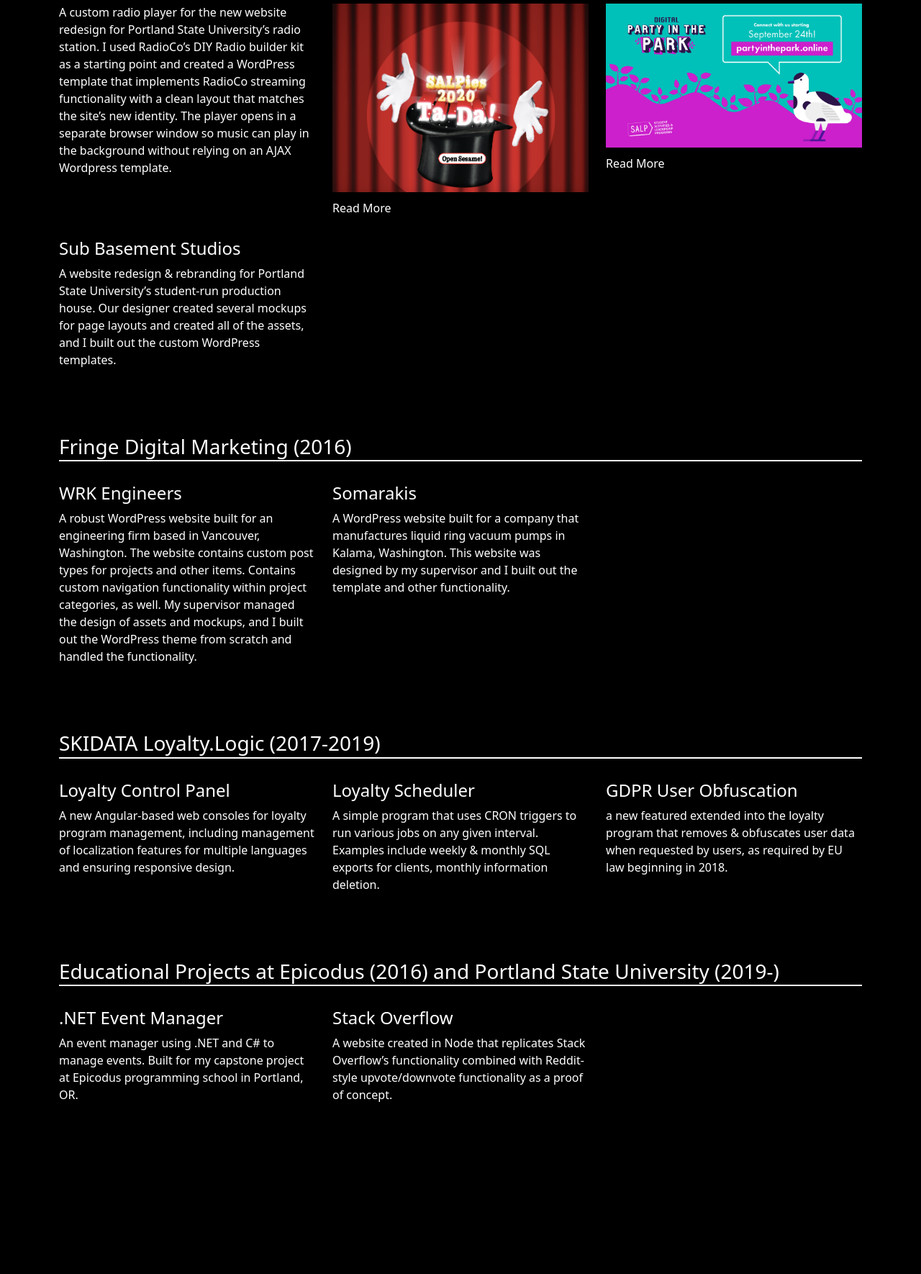
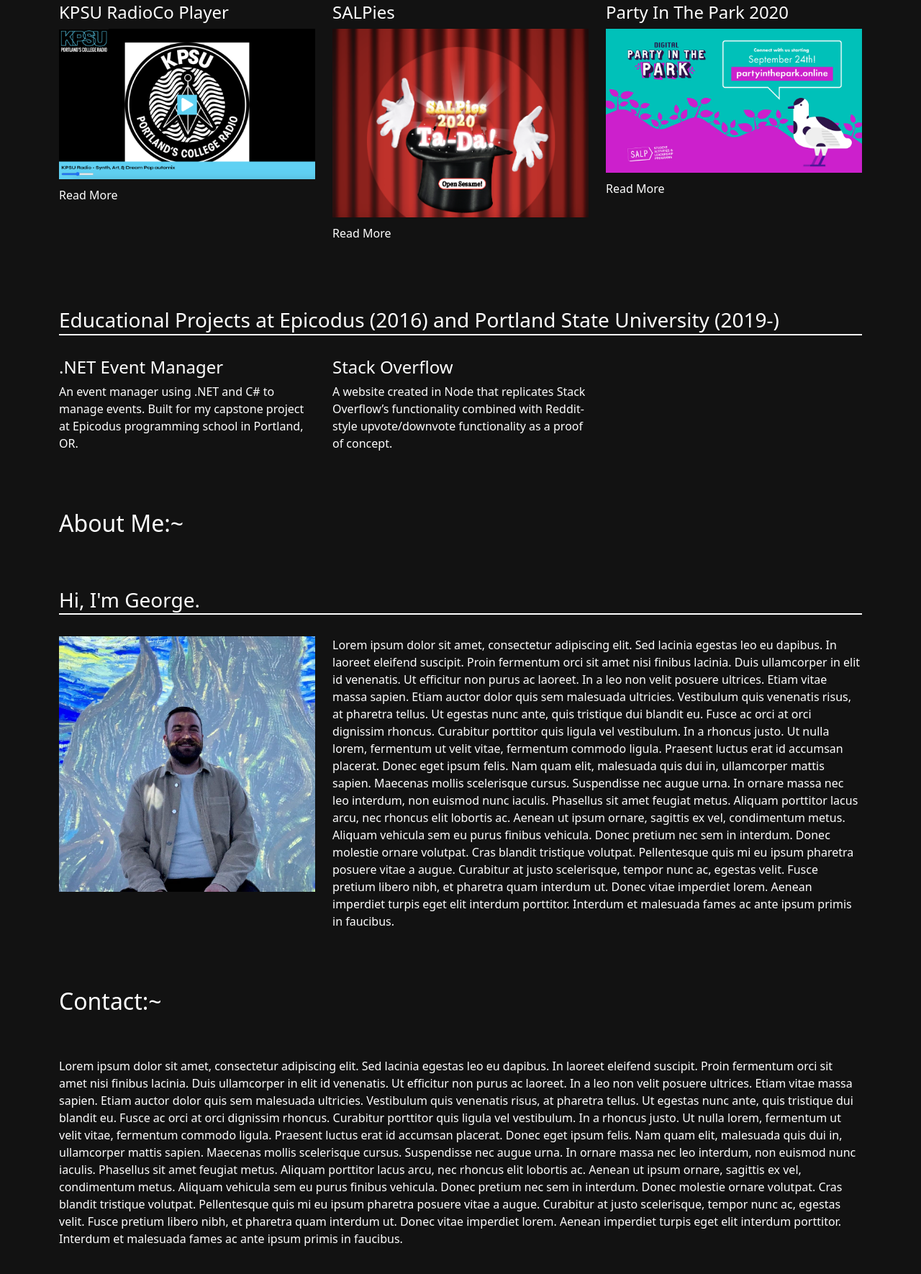
Before and after one commit to golson-pdx/personalsite, a plain HTML site: page index.html in a window 1280 px wide. Shown: the part 362-2132 px from the top of the page at 72% size. Before the commit the page ends 1975 px from the top, so only its background shows below. Drawn offline with nearby package versions, Linux system fonts and the light colour scheme.

Commit message:
Style and navigation updates

```diff
--- a/css/styles.css
+++ b/css/styles.css
@@ -1,6 +1,9 @@
+.hidden {
+    display: none !important;
+}
 
 body {
-    background-color: black;
+    background-color: #121212;
     color: white;
 }
 
@@ -17,7 +20,11 @@
 }
 
 .header-h1 {
-    margin: 40px 30px 50px 0px;
+    margin: 45px 30px 50px 0px;
+}
+
+.navbar {
+    margin-bottom: 30px;
 }
 
 .project-section h3 {
--- a/index.html
+++ b/index.html
@@ -4,7 +4,7 @@
         <meta charset="UTF-8" />
         <meta http-equiv="X-UA-Compatible" content="IE=edge" />
         <meta name="viewport" content="width=device-width, initial-scale=1.0" />
-        <title>05 - Bootstrap Grid</title>
+        <title>George Olson</title>
         <script src="https://ajax.googleapis.com/ajax/libs/jquery/3.5.1/jquery.min.js"></script>
         <script src="https://use.fontawesome.com/8d421130f8.js"></script>
         <script src="https://cdn.jsdelivr.net/npm/bootstrap@5.0.2/dist/js/bootstrap.bundle.min.js" integrity="sha384-MrcW6ZMFYlzcLA8Nl+NtUVF0sA7MsXsP1UyJoMp4YLEuNSfAP+JcXn/tWtIaxVXM" crossorigin="anonymous"></script>
@@ -12,7 +12,7 @@
         <link rel="stylesheet" href="css/styles.css" />
       </head>
 
-<body class="bg-dark">
+<body>
     <main>
 
         <nav class="navbar navbar-expand-lg navbar-dark bg-dark">
@@ -24,19 +24,20 @@
               <div class="collapse navbar-collapse" id="navbarNav">
                 <ul class="navbar-nav">
                   <li class="nav-item">
-                    <a class="nav-link" aria-current="page" href="#">Projects and Experience</a>
+                    <a class="nav-link" aria-current="page" href="#projects">Projects and Experience</a>
                   </li>
                   <li class="nav-item">
-                    <a class="nav-link" href="#">About</a>
+                    <a class="nav-link" href="#about">About</a>
                   </li>
                   <li class="nav-item">
-                    <a class="nav-link" href="#">Content</a>
+                    <a class="nav-link" href="#contact">Contact</a>
                   </li>
                 </ul>
               </div>
             </div>
           </nav>
 
+        <a name="projects"></a>
         <div class="container">
             <div class="row project-section">
                     <div class="col-12">
@@ -49,7 +50,11 @@
                     </div>
                     <div class="col-md-4">
                         <h4>KPSU RadioCo Player</h4>
+                        <img class="img-fluid" src="img/kpsu-player.png" alt="Screenshot of the KPSU radio player using RadioCo"/>
+                        <a type="button" data-bs-toggle="collapse" data-bs-target="#KPSU" aria-expanded="false" aria-controls="KPSU">Read More</a>
+                        <div class="collapse" id="KPSU">
                             <p>A custom radio player for the new website redesign for Portland State University’s radio station. I used RadioCo’s DIY Radio builder kit as a starting point and created a WordPress template that implements RadioCo streaming functionality with a clean layout that matches the site’s new identity. The player opens in a separate browser window so music can play in the background without relying on an AJAX Wordpress template.</p>
+                        </div>
                     </div>
                     <div class="col-md-4">
                         <h4>SALPies</h4>
@@ -67,14 +72,14 @@
                             <p>A website built to serve as a virtual fair during the COVID-19 pandemic in 2020. This website contained a list of events similar to an in-person Party In The Park fair. This website was built using node and PHP with .php web pages generated using a custom code generation tool to pull organization data from a spreadsheet and create web pages for each organization. Our designer was responsible for designing the assets and I helped my fellow developer build out the templates and created the generator.</p>
                         </div>
                     </div>
-                <div class="col-md-4">
+                    <div class="col-md-4 hidden">
                         <h4>Sub Basement Studios</h4>
                         <p>A website redesign & rebranding for Portland State University’s student-run production house. Our designer created several mockups for page layouts and created all of the assets, and I built out the custom WordPress templates. </p>
                     </div>
             </div>
-            <div class="row project-section">
+            <div class="row project-section hidden">
                     <div class="col-12">
-                    <h3>Fringe Digital Marketing (2016)</h3>
+                        <h3>Fringe Digital Marketing (2014-2016)</h3>
                     </div>
                     <div class="col-md-4">
                         <h4>WRK Engineers</h4>
@@ -85,7 +90,7 @@
                         <p>A WordPress website built for a company that manufactures liquid ring vacuum pumps in Kalama, Washington. This website was designed by my supervisor and I built out the template and other functionality.</p>
                     </div>
             </div>
-            <div class="row project-section">
+            <div class="row project-section hidden">
                     <div class="col-12">
                         <h3>SKIDATA Loyalty.Logic (2017-2019)</h3>
                     </div>
@@ -118,6 +123,49 @@
 
 
         </div>
+
+        <a name="about"></a>
+        <div class="container">
+            <div class="row project-section">
+                <div class="col-12">
+                    <h2>About Me:~</h2>
+                </div>
+            </div>
+            <div class="row project-section">
+                <div class="col-12">
+                    <h3>Hi, I'm George.</h3>
+                </div>
+                <div class="col-sm-4">
+                    <img class="img-fluid" src="img/george.jpeg" alt="Photo of George"/>
+                </div>
+                <div class="col-sm-8">
+                    <p>Lorem ipsum dolor sit amet, consectetur adipiscing elit. Sed lacinia egestas leo eu dapibus. In laoreet eleifend suscipit. Proin fermentum orci sit amet nisi finibus lacinia. Duis ullamcorper in elit id venenatis. Ut efficitur non purus ac laoreet. In a leo non velit posuere ultrices. Etiam vitae massa sapien. Etiam auctor dolor quis sem malesuada ultricies. Vestibulum quis venenatis risus, at pharetra tellus.
+
+                        Ut egestas nunc ante, quis tristique dui blandit eu. Fusce ac orci at orci dignissim rhoncus. Curabitur porttitor quis ligula vel vestibulum. In a rhoncus justo. Ut nulla lorem, fermentum ut velit vitae, fermentum commodo ligula. Praesent luctus erat id accumsan placerat. Donec eget ipsum felis. Nam quam elit, malesuada quis dui in, ullamcorper mattis sapien. Maecenas mollis scelerisque cursus. Suspendisse nec augue urna. In ornare massa nec leo interdum, non euismod nunc iaculis.
+
+                        Phasellus sit amet feugiat metus. Aliquam porttitor lacus arcu, nec rhoncus elit lobortis ac. Aenean ut ipsum ornare, sagittis ex vel, condimentum metus. Aliquam vehicula sem eu purus finibus vehicula. Donec pretium nec sem in interdum. Donec molestie ornare volutpat. Cras blandit tristique volutpat. Pellentesque quis mi eu ipsum pharetra posuere vitae a augue. Curabitur at justo scelerisque, tempor nunc ac, egestas velit. Fusce pretium libero nibh, et pharetra quam interdum ut. Donec vitae imperdiet lorem. Aenean imperdiet turpis eget elit interdum porttitor. Interdum et malesuada fames ac ante ipsum primis in faucibus.
+                    </p>
+                </div>
+            </div>
+        </div>
+
+        <a name="contact"></a>
+        <div class="container">
+            <div class="row project-section">
+                <div class="col-12">
+                    <h2>Contact:~</h2>
+                </div>
+            </div>
+            <div class="row project-section">
+                <div class="col-12">
+                    <p>Lorem ipsum dolor sit amet, consectetur adipiscing elit. Sed lacinia egestas leo eu dapibus. In laoreet eleifend suscipit. Proin fermentum orci sit amet nisi finibus lacinia. Duis ullamcorper in elit id venenatis. Ut efficitur non purus ac laoreet. In a leo non velit posuere ultrices. Etiam vitae massa sapien. Etiam auctor dolor quis sem malesuada ultricies. Vestibulum quis venenatis risus, at pharetra tellus.
+
+                        Ut egestas nunc ante, quis tristique dui blandit eu. Fusce ac orci at orci dignissim rhoncus. Curabitur porttitor quis ligula vel vestibulum. In a rhoncus justo. Ut nulla lorem, fermentum ut velit vitae, fermentum commodo ligula. Praesent luctus erat id accumsan placerat. Donec eget ipsum felis. Nam quam elit, malesuada quis dui in, ullamcorper mattis sapien. Maecenas mollis scelerisque cursus. Suspendisse nec augue urna. In ornare massa nec leo interdum, non euismod nunc iaculis.
+
+                        Phasellus sit amet feugiat metus. Aliquam porttitor lacus arcu, nec rhoncus elit lobortis ac. Aenean ut ipsum ornare, sagittis ex vel, condimentum metus. Aliquam vehicula sem eu purus finibus vehicula. Donec pretium nec sem in interdum. Donec molestie ornare volutpat. Cras blandit tristique volutpat. Pellentesque quis mi eu ipsum pharetra posuere vitae a augue. Curabitur at justo scelerisque, tempor nunc ac, egestas velit. Fusce pretium libero nibh, et pharetra quam interdum ut. Donec vitae imperdiet lorem. Aenean imperdiet turpis eget elit interdum porttitor. Interdum et malesuada fames ac ante ipsum primis in faucibus.
+                    </p>
+                </div>
+            </div>
         </div>
     </main>
 </body>
```
Also changed, not shown: img/george.jpeg (added), img/kpsu-player.png (added). Lines whose indentation alone changed are shown as unchanged.
